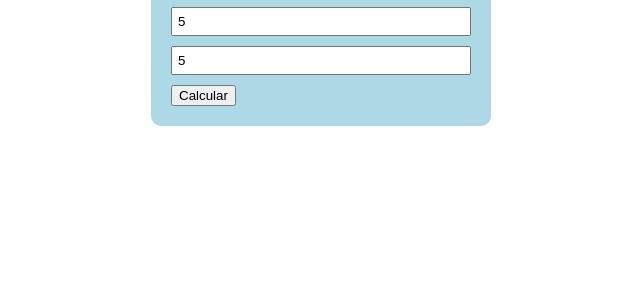
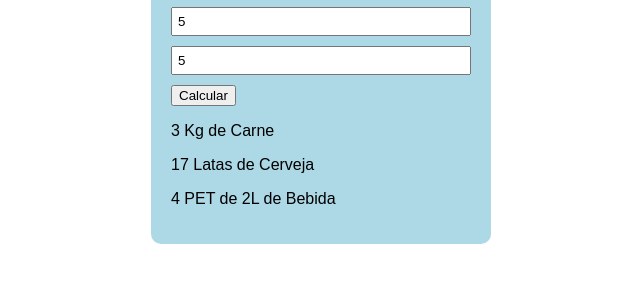
Before and after one commit to GersonST/churrascometro, a plain HTML site: page index.html in a window 1280 px wide. Both pictures are taken after typing "5", "5", "5" into the empty fields and a click on the button "Calcular". Shown: the part 118-400 px from the top of the page, without its empty margins (319-959 px from the left). Drawn offline with Linux system fonts and the light colour scheme.

Commit message:
App finalizado

```diff
--- a/index.html
+++ b/index.html
@@ -18,7 +18,7 @@
     <input id="adultos" name="adultos" placeholder="Adultos" type="number">
     <input id="criancas" name="criancas" placeholder="Crianças" type="number">
     <input id="duracao" name="duracao" placeholder="Duraçao (h)" type="number">
-    <button>Calcular</button>
+    <button onclick="calcular()">Calcular</button>
 
     <div id="resultado">
 
--- a/script/script.js
+++ b/script/script.js
@@ -0,0 +1,57 @@
+/* Carne - 400 gr por pessoa + de 6 horas - 650
+Cerveja - 1200 ml por Pessoa + 6 horas - 2000 ml
+Refrigerante/água - 1000 ml por pessoa + 6 horas 1500 ml;
+
+Crianças valem por 0,5. */
+
+let inputAdultos = document.getElementById("adultos");
+let inputCriancas = document.getElementById("criancas");
+let inputDuracao = document.getElementById("duracao");
+
+let resultado = document.getElementById("resultado");
+
+function calcular() {
+    console.log("Calculando")
+
+
+    let adultos = inputAdultos.value;
+    let criancas = inputCriancas.value;
+    let duracao = inputDuracao.value;
+
+
+    let qtdTotalCarne = carnePP(duracao) * adultos + (carnePP(duracao)/2 * criancas);
+    let qtdTotalBebida = bebidaPP(duracao) * adultos + (bebidaPP(duracao)/2 * criancas);
+    let qtdTotalCerveja = cervejaPP(duracao) * adultos;
+
+    resultado.innerHTML = `<p>${qtdTotalCarne/1000} Kg de Carne</p>`;
+    resultado.innerHTML += `<p>${Math.ceil(qtdTotalCerveja/ 355)} Latas de Cerveja</p>`
+    resultado.innerHTML += `<p>${Math.ceil(qtdTotalBebida/2000)} PET de 2L de Bebida</p>`
+
+}
+
+
+function carnePP(duracao) {
+    if (duracao >=6) {
+        return 650;
+    } else {
+        return 400;
+    }
+}
+
+
+
+function cervejaPP(duracao) {
+    if (duracao >=6) {
+        return 2000;
+    } else {
+        return 1200;
+    }
+}
+
+function bebidaPP(duracao) {
+    if (duracao >=6) {
+        return 1500;
+    } else {
+        return 1000;
+    }
+}
```
